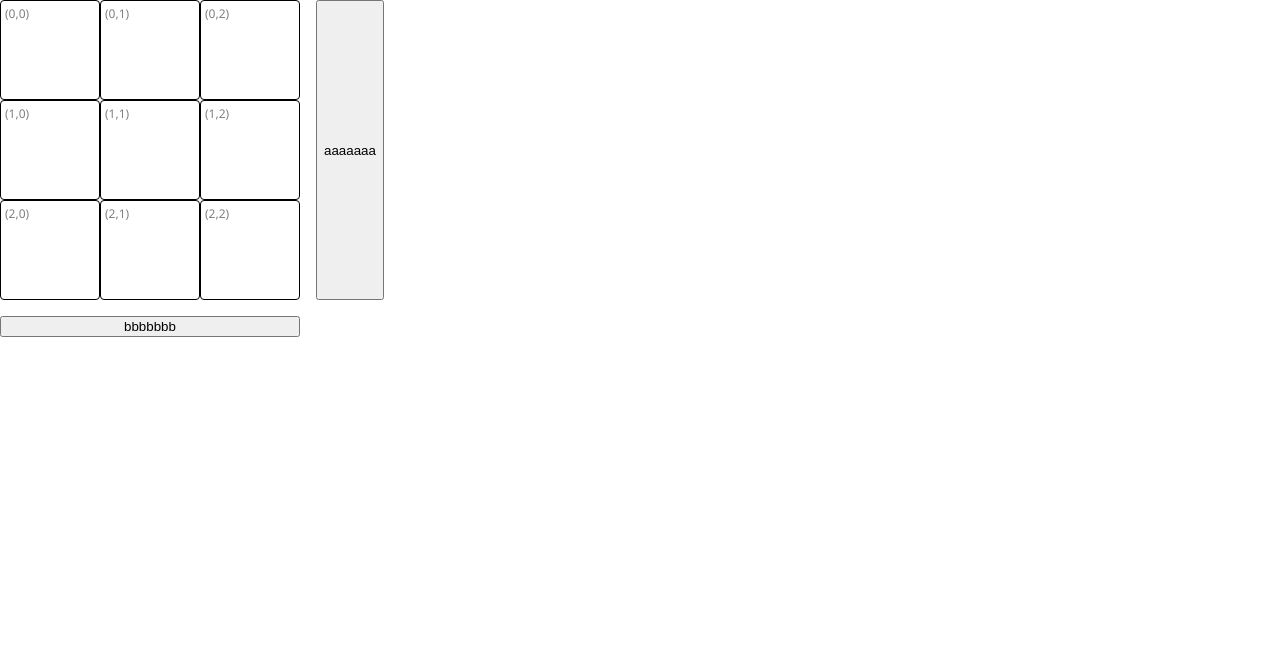
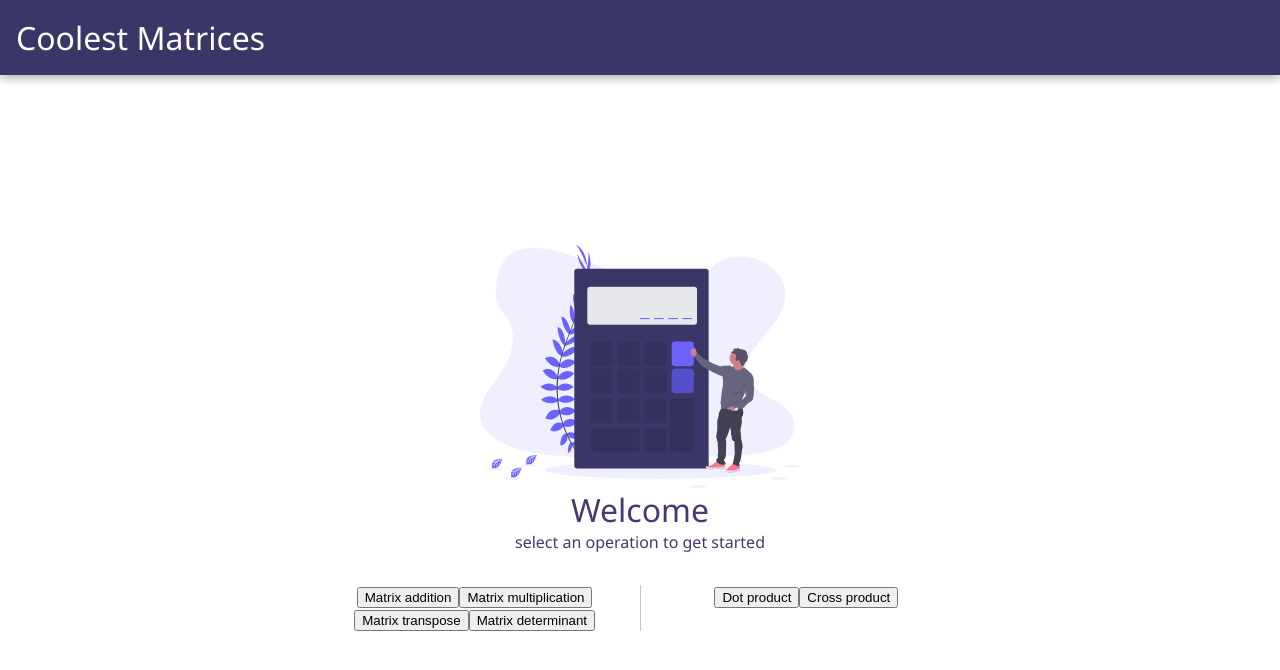
Before and after one commit to nitzanhen/matrices, a React (Vite) app in the folder packages/frontend-react/: page / in a window 1280 px wide. Shown: the top 670 px of the page. Built offline with nearby package versions, Linux system fonts and the light colour scheme.

Commit message:
30/05 work

```diff
--- a/packages/frontend-react/package.json
+++ b/packages/frontend-react/package.json
@@ -12,11 +12,13 @@
     "react": "^17.0.0",
     "react-dom": "^17.0.0",
     "react-jss": "^10.6.0",
+    "react-router-dom": "^5.2.0",
     "rhax": "^1.0.0-beta.18"
   },
   "devDependencies": {
     "@types/react": "^17.0.0",
     "@types/react-dom": "^17.0.0",
+    "@types/react-router-dom": "^5.1.7",
     "@vitejs/plugin-react-refresh": "^1.3.1",
     "typescript": "^4.1.2",
     "vite": "^2.3.4"
--- a/packages/frontend-react/src/App.tsx
+++ b/packages/frontend-react/src/App.tsx
@@ -1,13 +1,45 @@
+import clsx from "clsx";
 import React from "react";
-import Matrix from "./components/Matrix";
-import { useMatrix } from "./hooks/useMatrix";
+import { createUseStyles } from "react-jss";
+import { Route, Switch } from "react-router";
+import { TopBar } from "./components/TopBar";
+import { WelcomePage } from "./components/WelcomePage";
+
+const useStyles = createUseStyles(
+  {
+    colorDefs: {
+      "--background-primary": "#3A3768",
+      "--color-primary": "#3F3C72",
+    },
+
+    root: {
+      width: "100%",
+      height: "100%",
+      display: "flex",
+      flexDirection: "column",
+
+      "& > main": {
+        flex: "1 0 auto",
+      },
+      color: 'var(--color-primary)'
+    },
+  },
+  { name: "app" }
+);
 
 function App() {
-  const matrix = useMatrix();
+  const classes = useStyles();
 
   return (
-    <div>
-      <Matrix {...matrix.toProps()} ref={matrix.ref} />
+    <div className={clsx(classes.root, classes.colorDefs)}>
+      <TopBar />
+      <main>
+        <Switch>
+          <Route path="/" exact>
+            <WelcomePage />
+          </Route>
+        </Switch>
+      </main>
     </div>
   );
 }
--- a/packages/frontend-react/src/components/Cell.tsx
+++ b/packages/frontend-react/src/components/Cell.tsx
@@ -1,9 +1,7 @@
-import React, { memo, useRef } from "react";
+import React, { memo } from "react";
 import clsx from "clsx";
 import { createUseStyles } from "react-jss";
 import { BaseComponentProps } from "../types";
-import { take } from "rhax";
-import { bisect, union } from "../utils";
 
 const useStyles = createUseStyles({
   cell: {
@@ -48,7 +46,7 @@ const useStyles = createUseStyles({
   },
 });
 
-interface CellProps extends BaseComponentProps {
+export interface CellProps extends BaseComponentProps {
   row: number;
   column: number;
   value: number | undefined;
@@ -61,7 +59,7 @@ interface CellProps extends BaseComponentProps {
 /**
  * A simple cell; can be part of a vector or matrix or stand by itself.
  */
-const Cell: React.VFC<CellProps> = memo(
+export const Cell: React.VFC<CellProps> = memo(
   ({
     row,
     column,
@@ -120,14 +118,10 @@ const Cell: React.VFC<CellProps> = memo(
       }
     };
 
-    const ref = useRef<HTMLInputElement | null>(null);
-    console.log(ref.current?.selectionStart);
-
     const classes = useStyles();
 
     return (
       <div
-        ref={ref}
         className={clsx(
           classes.cell,
           readonly && classes.cellDisabled,
@@ -145,35 +139,5 @@ const Cell: React.VFC<CellProps> = memo(
         />
       </div>
     );
-  },
-  (prevProps, nextProps) => {
-    type Prop = keyof typeof prevProps;
-
-    const keys = union(Object.keys(prevProps), Object.keys(nextProps));
-    const [functionKeys, nonFunctionKeys] = bisect(
-      keys,
-      (key) =>
-        typeof prevProps[key as Prop] === "function" ||
-        typeof nextProps[key as Prop] === "function"
-    );
-
-    for (const key of nonFunctionKeys) {
-      if (prevProps[key as Prop] !== nextProps[key as Prop]) {
-        return false;
-      }
-    }
-
-    for (const key of functionKeys) {
-      if (
-        prevProps[key as Prop]?.toString() !==
-        nextProps[key as Prop]?.toString()
-      ) {
-        return false;
-      }
-    }
-
-    return true;
   }
 );
-
-export default Cell;
--- a/packages/frontend-react/src/components/Matrix.tsx
+++ b/packages/frontend-react/src/components/Matrix.tsx
@@ -1,8 +1,9 @@
-import React, { forwardRef } from "react";
+import React, { forwardRef, useMemo } from "react";
 import clsx from "clsx";
 import { createUseStyles } from "react-jss";
 import { BaseComponentProps } from "../types";
-import Cell from "./Cell";
+import { generateMatrix } from "../utils";
+import { Cell } from './Cell';
 
 interface MatrixDimensions {
   numRows: number;
@@ -49,7 +50,7 @@ export interface MatrixProps extends BaseComponentProps {
   readonly?: boolean;
 }
 
-const Matrix = forwardRef<HTMLDivElement, MatrixProps>(
+export const Matrix = forwardRef<HTMLDivElement, MatrixProps>(
   (
     {
       cells,
@@ -65,6 +66,16 @@ const Matrix = forwardRef<HTMLDivElement, MatrixProps>(
   ) => {
     const [numRows, numColumns] = [cells.length, cells[0].length];
 
+    const onChangeHandlers = useMemo(
+      () =>
+        generateMatrix(
+          numRows,
+          numColumns,
+          (i, j) => (value: number | undefined) => onChange(i, j, value)
+        ),
+      [numRows, numColumns, onChange]
+    );
+
     const classes = useStyles({ numRows, numColumns });
 
     return (
@@ -79,7 +90,7 @@ const Matrix = forwardRef<HTMLDivElement, MatrixProps>(
                 key={`(${i},${j})`}
                 label={`(${i},${j})`}
                 value={value}
-                onChange={(value) => onChange(i, j, value)}
+                onChange={onChangeHandlers[i][j]}
                 readonly={readonly}
                 setFocus={setFocus}
               />
@@ -96,5 +107,3 @@ const Matrix = forwardRef<HTMLDivElement, MatrixProps>(
     );
   }
 );
-
-export default Matrix;
--- /dev/null
+++ b/packages/frontend-react/src/components/TopBar.tsx
@@ -0,0 +1,24 @@
+import React from "react";
+import { createUseStyles } from "react-jss";
+
+const useStyles = createUseStyles(
+  {
+    root: {
+      backgroundColor: "var(--background-primary)",
+      color: "white",
+      padding: 16,
+      boxShadow: "0px 3px 9px 0px #00000050",
+    },
+  },
+  { name: "top-bar" }
+);
+
+export const TopBar: React.VFC = () => {
+  const classes = useStyles();
+
+  return (
+    <div className={classes.root}>
+      <h1>Coolest Matrices</h1>
+    </div>
+  );
+};
--- /dev/null
+++ b/packages/frontend-react/src/components/WelcomePage.tsx
@@ -0,0 +1,69 @@
+import React from "react";
+import { createUseStyles } from "react-jss";
+import calculator from "../calculator.svg";
+
+const useStyles = createUseStyles(
+  {
+    root: {
+      width: "100%",
+      height: "100%",
+      display: "flex",
+      alignItems: "center",
+      justifyContent: "center",
+    },
+    content: {
+      textAlign: "center",
+      display: "flex",
+      alignItems: "center",
+      flexDirection: "column",
+      "& > img": {
+        maxHeight: "40vh",
+        maxWidth: "40vh",
+      },
+    },
+    actions: {
+      marginTop: 32,
+      display: "flex",
+
+      "& > span": {
+        display: "block",
+        width: 1,
+        flex: "0 0 auto",
+        backgroundColor: "var(--background-primary)",
+        opacity: 0.3,
+      },
+
+      "& > div": {
+        flex: "1 0 50%",
+      },
+    },
+  },
+  { name: "welcome" }
+);
+
+export const WelcomePage: React.VFC = () => {
+  const classes = useStyles();
+
+  return (
+    <div className={classes.root}>
+      <div className={classes.content}>
+        <img src={calculator} />
+        <h1>Welcome</h1>
+        <p>select an operation to get started</p>
+        <div className={classes.actions}>
+          <div>
+            <button>Matrix addition</button>
+            <button>Matrix multiplication</button>
+            <button>Matrix transpose</button>
+            <button>Matrix determinant</button>
+          </div>
+          <span />
+          <div>
+            <button>Dot product</button>
+            <button>Cross product</button>
+          </div>
+        </div>
+      </div>
+    </div>
+  );
+};
--- a/packages/frontend-react/src/hooks/useMatrix.tsx
+++ b/packages/frontend-react/src/hooks/useMatrix.tsx
@@ -1,9 +1,10 @@
 import { useCallback, useRef, useState } from "react";
-import { take } from "rhax";
 import { MatrixProps } from "../components/Matrix";
-import { emptyMatrix } from "../utils";
+import { generateMatrix } from "../utils";
 
-export const useMatrix = (defaultCells = emptyMatrix(3, 3)) => {
+export const useMatrix = (
+  defaultCells = generateMatrix(3, 3, () => undefined)
+) => {
   const [cells, setCells] = useState<(number | undefined)[][]>(defaultCells);
 
   const addColumn = useCallback(() => {
@@ -16,6 +17,7 @@ export const useMatrix = (defaultCells = emptyMatrix(3, 3)) => {
 
   const addRow = useCallback(() => {
     setCells((cells) => {
+      const numColumns = cells[0].length;
       return [...cells, Array(numColumns).fill(undefined)];
     });
   }, []);
@@ -40,6 +42,7 @@ export const useMatrix = (defaultCells = emptyMatrix(3, 3)) => {
         return;
       }
 
+
       const el = ref.current;
 
       const position = i * numColumns + j; //equivalent to element in pos (i, j) in the grid
@@ -58,7 +61,7 @@ export const useMatrix = (defaultCells = emptyMatrix(3, 3)) => {
         input?.setSelectionRange(caretPosition, caretPosition);
       }
     },
-    [ref.current]
+    [ref.current, numRows, numColumns]
   );
 
   const toProps = useCallback(
--- a/packages/frontend-react/src/index.css
+++ b/packages/frontend-react/src/index.css
@@ -17,3 +17,8 @@ input::-webkit-inner-spin-button {
 input[type="number"] {
   -moz-appearance: textfield;
 }
+
+h1, p {
+  margin: 0;
+  font-weight: normal;
+}
--- a/packages/frontend-react/src/main.tsx
+++ b/packages/frontend-react/src/main.tsx
@@ -1,11 +1,15 @@
-import React from 'react'
-import ReactDOM from 'react-dom'
-import './index.css'
-import App from './App'
+import React from "react";
+import ReactDOM from "react-dom";
+import { BrowserRouter } from "react-router-dom";
+
+import "./index.css";
+import App from "./App";
 
 ReactDOM.render(
   <React.StrictMode>
-    <App />
+    <BrowserRouter>
+      <App />
+    </BrowserRouter>
   </React.StrictMode>,
-  document.getElementById('root')
-)
+  document.getElementById("root")
+);
--- a/packages/frontend-react/src/utils.ts
+++ b/packages/frontend-react/src/utils.ts
@@ -1,16 +1,22 @@
 
 /**
  * Creates a matrix (2d-array) with the given number of rows and columns.
- * Fills all cells in the matrix with `undefined`
+ * Populates each cell with the value retrieved from the callback.
  * @param rows the number of rows.
  * @param columns the number of columns.
+ * @param cb the callback to populate by
  */
-export const emptyMatrix = (rows: number, columns: number) => {
-  const matrix = [];
+export const generateMatrix = <T>(
+  rows: number,
+  columns: number,
+  cb: (i: number, j: number) => T
+): T[][] => {
+  const matrix: T[][] = [];
   for (let i = 0; i < rows; i++) {
-    matrix.push(
-      Array(columns).fill(undefined)
-    )
+    matrix[i] = [];
+    for (let j = 0; j < columns; j++) {
+      matrix[i][j] = cb(i, j);
+    }
   }
   return matrix;
 }
```
Also changed, not shown: packages/frontend-react/src/calculator.svg (added), 1 other file (tests, documents, lock files or other folders).
